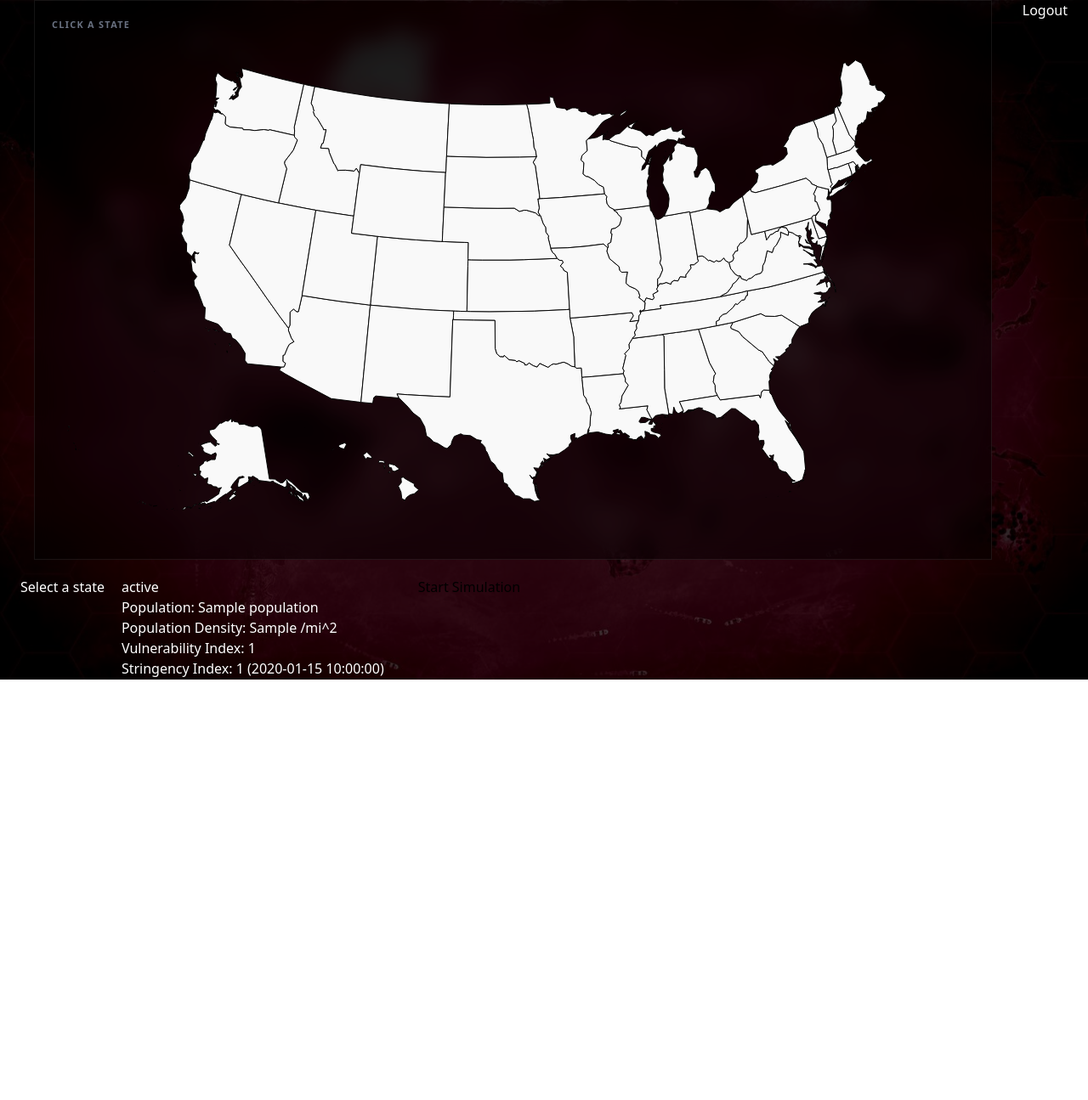
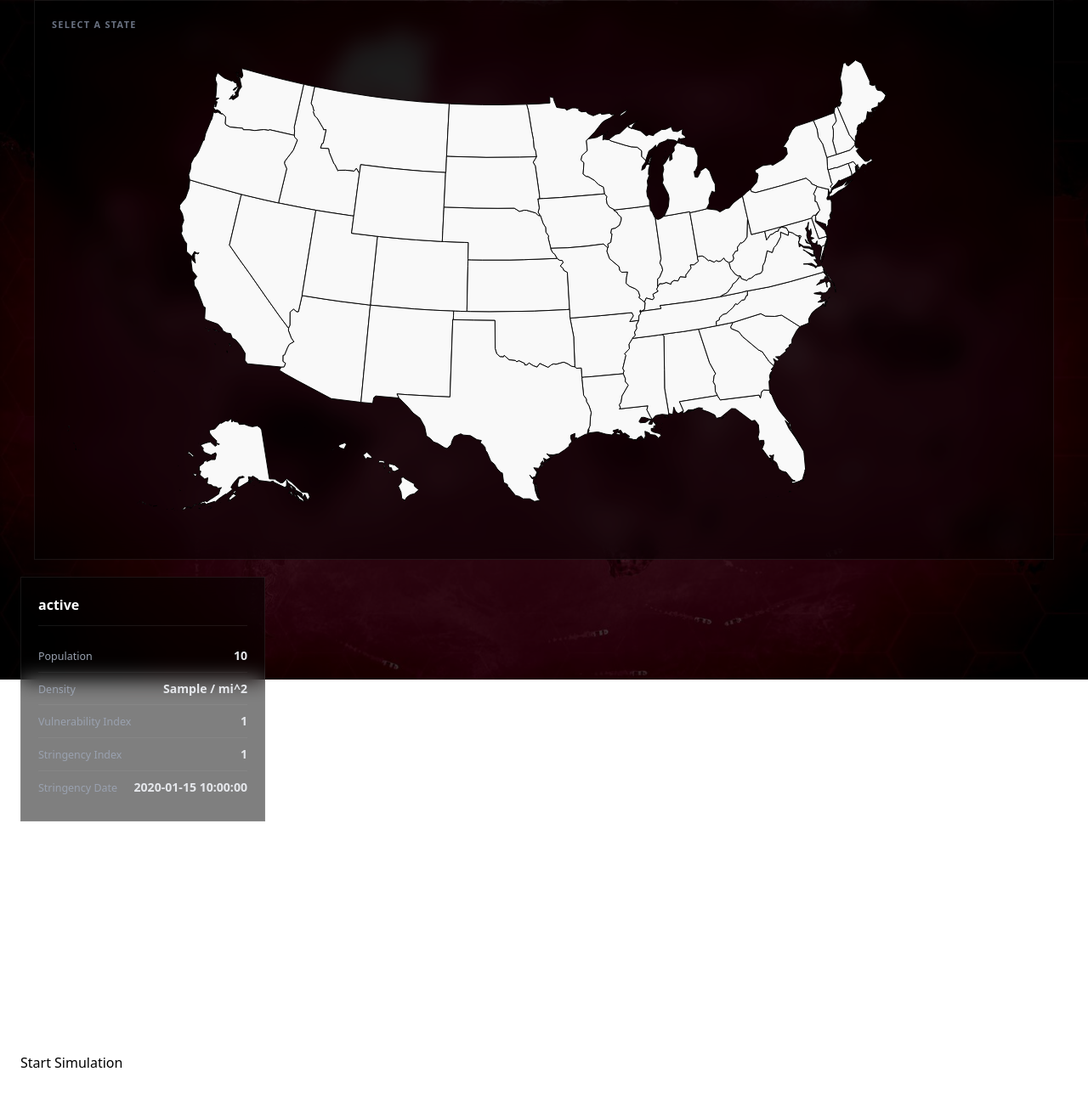
Before and after one commit to szou0814/mangodb, a Flask app: template app/templates/start.html in a window 1280 px wide. Shown: the whole page at 85% size. Before the commit the page ends 800 px from the top, so only its background shows below. Run offline with Flask 3, Linux system fonts and the light colour scheme; the template is opened without the code that fills it: most values are stand-ins (such as "Sample title", 1, 10 or a date in 2020).

Commit message:
added a sidebar

```diff
--- a/app/templates/start.html
+++ b/app/templates/start.html
@@ -34,8 +34,40 @@
 
         <!-- map -->
         <div class="flex-1 basis-[580px] bg-black/45 border border-white/[0.08] rounded-2x1 p-5 mx-4 backdrop-blur-md">
-          <div class="text-[0.68rem] font-semibold tracking-[0.12em] uppercase text-gray-500 mb-3">Click a State</div>
+          <div class="text-[0.68rem] font-semibold tracking-[0.12em] uppercase text-gray-500 mb-3">Select a State</div>
           <div id="map-container" class="w-full"></div>
+        </div>
+
+        <!-- sidebar -->
+        <div class="flex flex-col gap-4 w-72">
+
+          <!-- stats -->
+          <div id="state-stats" class="bg-black/50 border border-white/[0.08] rounded-2x1 p-5 backdrop-blur-md">
+            {% if state %}
+              <div class="text-x1 font-bold text-white mb-4 pb-3 border-b border-white/[0.08]">
+                {{ state }}
+              </div>
+              <div class="flex justify-between items-baseline gap-2 py-2 border-b border-white/[0.05]">
+                <span class="text-[0.78rem] text-gray-400 font-medium">Population</span>
+                <span id="state-population" class="text-[0.88rem] text-gray-200 font-semibold text-right">{{ "{:,}".format(population | int) }}</span>
+              </div>
+              <div class="flex justify-between items-baseline gap-2 py-2 border-b border-white/[0.05]">
+                <span class="text-[0.78rem] text-gray-400 font-medium">Density</span>
+                <span id="state-population-density" class="text-[0.88rem] text-gray-200 font-semibold text-right">{{ population_density }} / mi^2</span>
+              </div>
+              <div class="flex justify-between items-baseline gap-2 py-2 border-b border-white/[0.05]">
+                <span class="text-[0.78rem] text-gray-400 font-medium">Vulnerability Index</span>
+                <span id="state-vulnerability-index" class="text-[0.88rem] text-gray-200 font-semibold text-right">{{ vulnerability_index }}</span>
+              </div>
+              <div class="flex justify-between items-baseline gap-2 py-2 border-b border-white/[0.05]">
+                <span class="text-[0.78rem] text-gray-400 font-medium">Stringency Index</span>
+                <span id="state-stringency-index" class="text-[0.88rem] text-gray-200 font-semibold text-right">{{ stringency_index }}</span>
+              </div>
+              <div class="flex justify-between items-baseline gap-2 py-2">
+                <span class="text-[0.78rem] text-gray-400 font-medium">Stringency Date</span>
+                <span id="state-stringency-date" class="text-[0.88rem] text-gray-200 font-semibold text-right">{{ stringency_date }}</span>
+              </div>
+            {% endif %}
         </div>
 
       <form action="/logout" method="POST">
```
